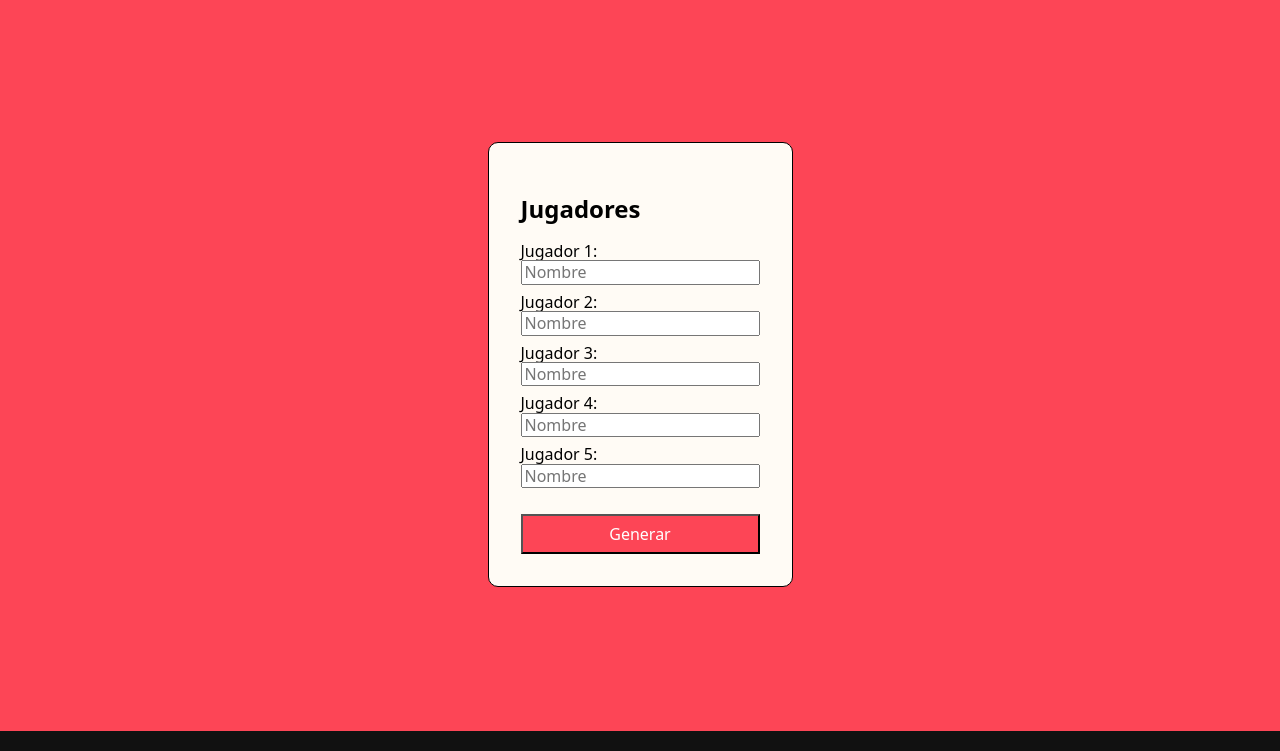
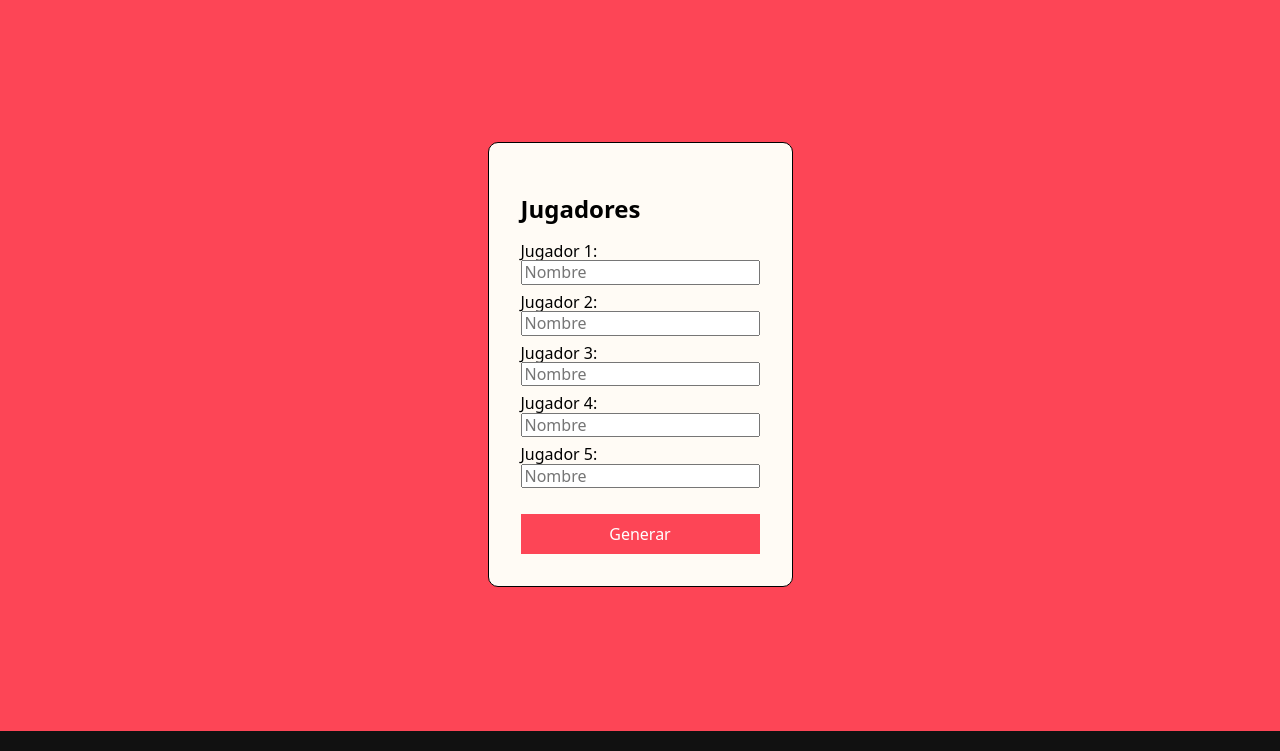
Before and after one commit to TutozGhub/Valorant-Randomizer-Web, a plain HTML site: page index.html in a window 1280 px wide. Shown: the part 82-833 px from the top of the page. Drawn offline with Linux system fonts and the light colour scheme; no server answers.

Commit message:
Boton mejorado

```diff
--- a/index.html
+++ b/index.html
@@ -16,7 +16,7 @@
 </head>
 <body>
     <header>
-        <h1>VALORANT RANDOMIZER</h1>
+        <h1 class="titulo">VALORANT RANDOMIZER</h1>
     </header>
     <main id="main" class="main">
             <section class="players">
--- a/style.css
+++ b/style.css
@@ -1,12 +1,12 @@
 ::-webkit-scrollbar {
-    width: 10px; /* Ancho de la barra de desplazamiento */
+    width: 10px;
 }
 
 ::-webkit-scrollbar-track {
-    background-color: #111111; /* Color del fondo del track */
+    background-color: #111111;
 }
 ::-webkit-scrollbar-thumb {
-    background-color: #BD3944; /* Color de la barra de desplazamiento */
+    background-color: #BD3944;
 }
 
 
@@ -22,7 +22,6 @@ header{
     justify-content: center;
     align-items: center;
     background: #111111;
-    font-family: 'Segoe UI', Tahoma, Geneva, Verdana, sans-serif;
 }
 aside{
     display: flex;
@@ -54,6 +53,14 @@ h1{
 
 
 
+.titulo{
+    font-family: 'Segoe UI', Tahoma, Geneva, Verdana, sans-serif;
+}
+
+
+
+
+
 .main{
     display: flex;
     flex-wrap: wrap;
@@ -78,21 +85,22 @@ h1{
 }
 .players__generar{
     color: #ffffff;
-    background-color: #FD4556;
+    background-color: #111111;
     height: 2.5rem;
     width: 100%;
+    border: none;
 
     cursor: pointer;
     font-size: 1em;
-    background-image: linear-gradient(45deg, transparent 50%, #000000 50%);
-    background-position: 25%;
+    background-image: linear-gradient(45deg, transparent 50%, #FD4556 50%);
+    background-position: 100%;
     background-size: 400%;
     -webkit-transition: background 200ms ease-in-out, color 200ms ease-in-out;
     transition: background 200ms ease-in-out, color 200ms ease-in-out;
 }
 .players__generar:hover {
     color: #ffffff;
-    background-position: 100%;
+    background-position: 25%;
 }
 
 
```
